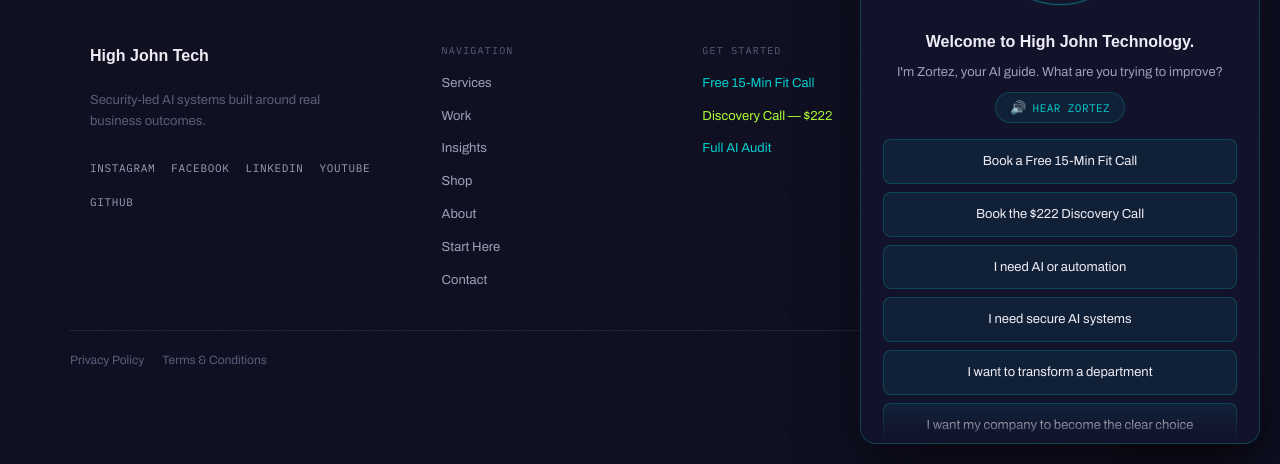
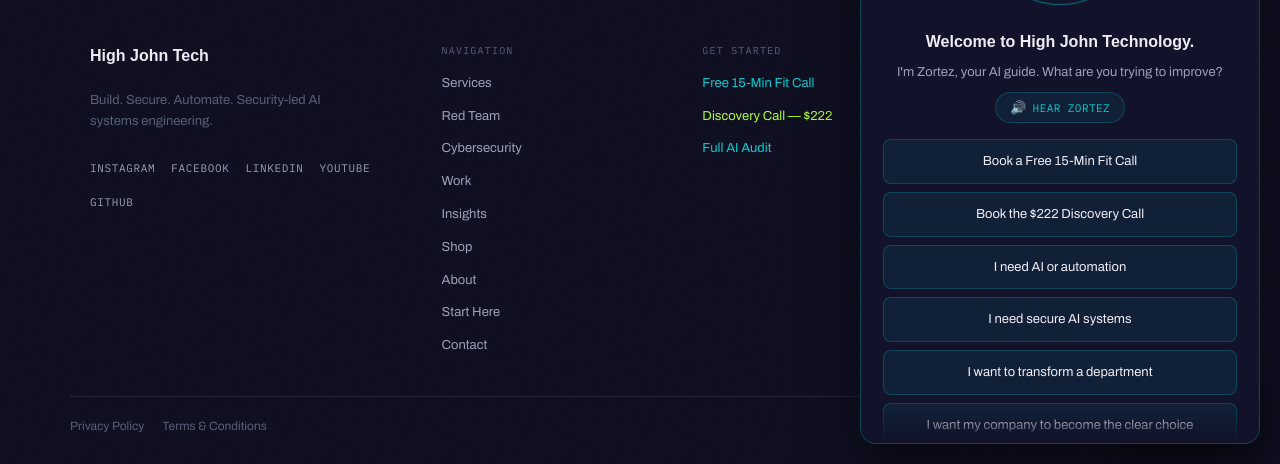
Before and after one commit to HighJohnTech/highjohn-preview, a Jekyll site: the page built from index.html, in a window 1280 px wide and 900 px high, scrolled down 6838 px, cut to the strip 436-900 px from the top of the window. Built offline with Jekyll 4.4.1, drawn with Linux system fonts in a browser that asks for light colours; some web fonts are replaced.

Commit message:
Restore HJT security-led engineering positioning and cybersecurity offers

```diff
--- a/_includes/footer.html
+++ b/_includes/footer.html
@@ -3,13 +3,15 @@
 
     <div class="footer-col footer-brand">
       <span class="footer-name">{{ site.data.company.name }}</span>
-      <p class="footer-tagline">Security-led AI systems built around real business outcomes.</p>
+      <p class="footer-tagline">Build. Secure. Automate. Security-led AI systems engineering.</p>
       {% include social-links.html %}
     </div>
 
     <div class="footer-col">
       <span class="footer-heading mono">Navigation</span>
       <a href="{{ '/services/' | relative_url }}">Services</a>
+      <a href="{{ '/red-team/' | relative_url }}">Red Team</a>
+      <a href="{{ '/services/cybersecurity/' | relative_url }}">Cybersecurity</a>
       <a href="{{ '/work/' | relative_url }}">Work</a>
       <a href="{{ '/insights/' | relative_url }}">Insights</a>
       <a href="{{ '/shop/' | relative_url }}">Shop</a>
@@ -39,6 +41,6 @@
       <a href="{{ '/privacy-policy.html' | relative_url }}">Privacy Policy</a>
       <a href="{{ '/terms-and-conditions/' | relative_url }}">Terms &amp; Conditions</a>
     </span>
-    <span class="mono">Diagnose · Architect · Build · Prove</span>
+    <span class="mono">Build · Attack · Secure · Operate</span>
   </div>
 </footer>
```
